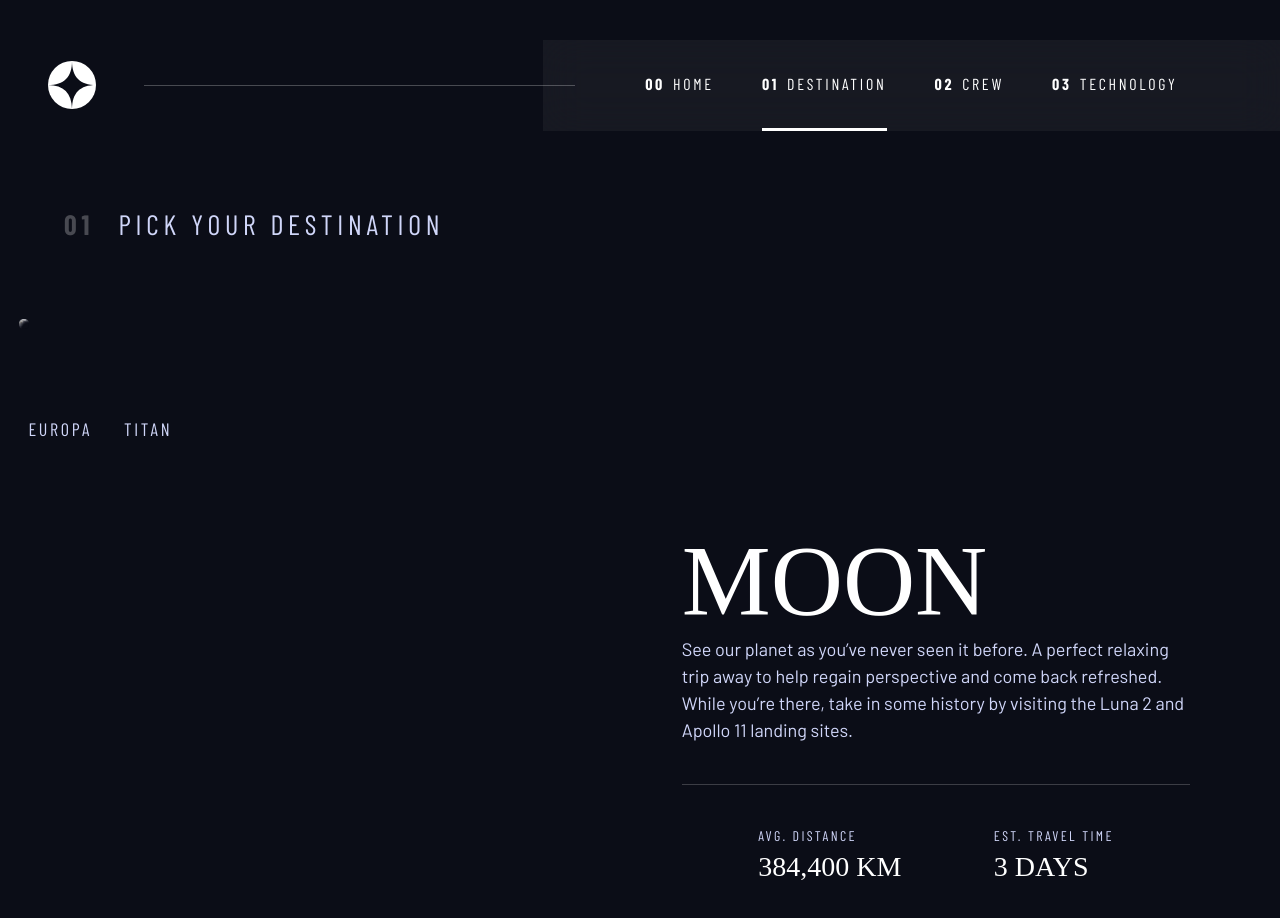
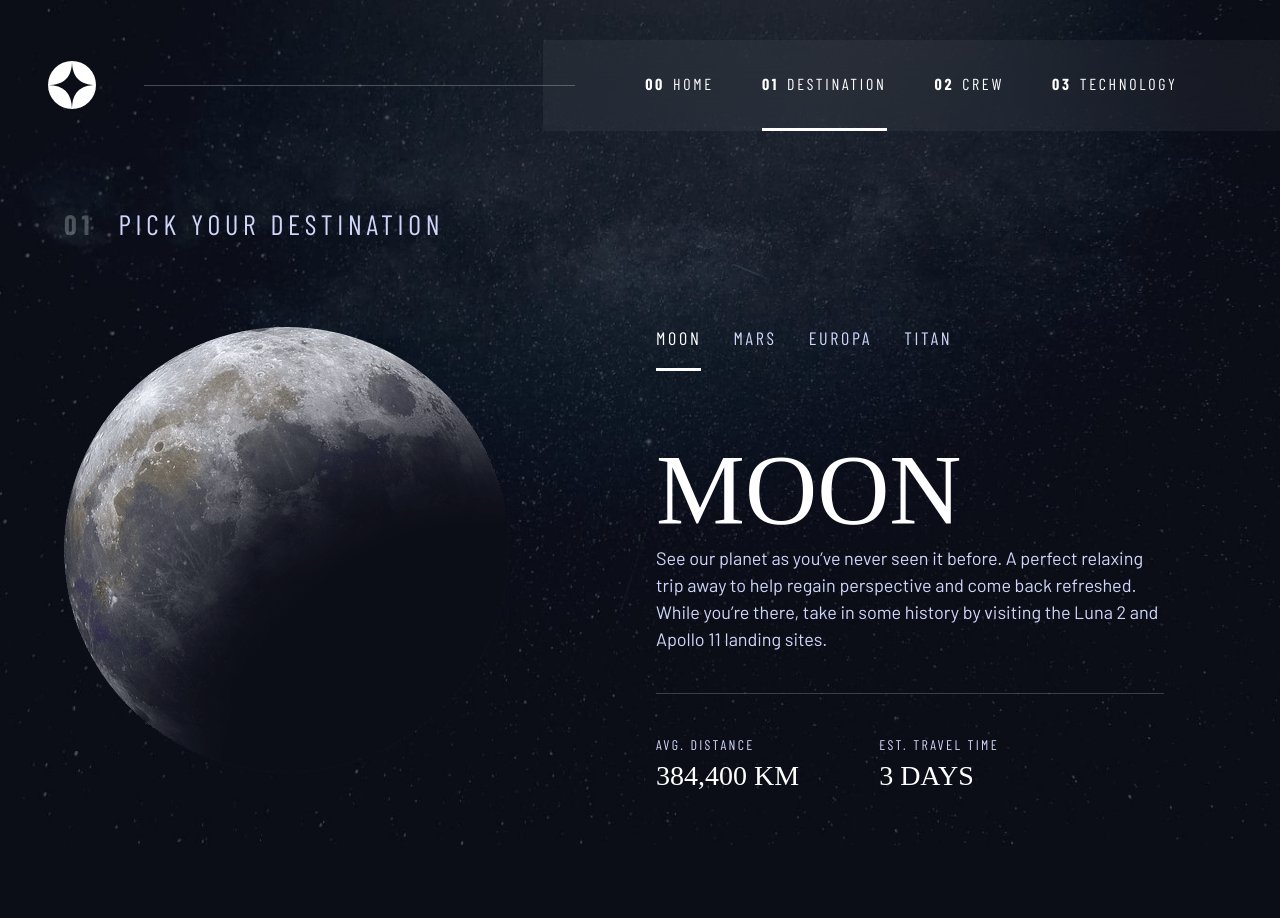
Before and after one commit to thien2218/space-travel, a Next.js app: page /destination in a window 1280 px wide. Shown: the top 918 px of the page. After the commit the page ends 845 px from the top, so only its background shows below. Built offline with nearby package versions, Linux system fonts and the light colour scheme; a web font is replaced by a local one.

Commit message:
Finished destination page

```diff
--- a/components/Destinations.css
+++ b/components/Destinations.css
@@ -1,4 +1,9 @@
 /* Destination layout */
+.destination {
+   background-image: url(../public/assets/destination/background-destination-mobile.jpg);
+   background-size: cover;
+}
+
 .grid-container--destination {
    --flow-space: 2rem;
    grid-template-areas:
@@ -32,7 +37,15 @@
    margin-top: 2.5rem;
 }
 
+.destination-meta p {
+   font-size: 1.75rem;
+}
+
 @media (min-width: 35em) {
+   .destination {
+      background-image: url(../public/assets/destination/background-destination-tablet.jpg);
+   }
+
    .numbered-title {
       justify-self: start;
       margin-top: 2rem;
@@ -43,3 +56,14 @@
       justify-content: space-evenly;
    }
 }
+
+@media (min-width: 45em) {
+   .destination {
+      background-image: url(../public/assets/destination/background-destination-desktop.jpg);
+   }
+
+   .destination-meta {
+      justify-content: start;
+      --gap: min(8vw, 5rem);
+   }
+}
--- a/pages/_app.js
+++ b/pages/_app.js
@@ -10,11 +10,11 @@ function MyApp({ Component, pageProps }) {
    return (
       <>
          <Head>
-            <meta name="viewport" content="width=device-width, initial-scale=1.0" />
+            <meta name="viewport" content="width=device-width,initial-scale=1.0" />
             <title>Space Travel</title>
          </Head>
 
-         <div className={`${pathname == '' ? 'home' : pathname}`}>
+         <div className={`${pathname == '' ? 'home' : pathname} height100`}>
             <a href="#main" className='skip-to-main'>Skip to main</a>
             <Header pathname={pathname} />
             <Component {...pageProps} />
--- a/pages/destination.js
+++ b/pages/destination.js
@@ -39,12 +39,12 @@ const Destination = ({ destinations }) => {
             <div className='flex destination-meta'>
                <div>
                   <h3 className="fs-200 ff-sans-cond letter-spacing-3 uppercase text-accent">Avg. distance</h3>
-                  <p className='fs-500 ff-serif uppercase'>{destinations[active].distance}</p>
+                  <p className='ff-serif uppercase'>{destinations[active].distance}</p>
                </div>
 
                <div>
                   <h3 className="fs-200 ff-sans-cond letter-spacing-3 uppercase text-accent">Est. travel time</h3>
-                  <p className='fs-500 ff-serif uppercase'>{destinations[active].travel}</p>
+                  <p className='ff-serif uppercase'>{destinations[active].travel}</p>
                </div>
             </div>
          </article>
--- a/public/constants/images.js
+++ b/public/constants/images.js
@@ -13,26 +13,26 @@ import spaceport from '../assets/technology/image-spaceport-landscape.jpg';
 import spaceCapsule from '../assets/technology/image-space-capsule-landscape.jpg';
 
 import logo from '../assets/shared/logo.svg';
-import menu from '../assets/shared/icon-hamburger.svg';
-import close from '../assets/shared/icon-close.svg';
 
 const images = {
+   crew: [
       anousheh,
       douglas,
       mark,
       victor,
+   ],
    planets: [
       moon,
       mars,
       europa,
       titan,
    ],
+   tech: [
       launchVehicle,
       spaceport,
       spaceCapsule,
+   ],
    logo,
-   menu,
-   close
 }
 
 export default images
--- a/styles/globals.css
+++ b/styles/globals.css
@@ -177,6 +177,10 @@ textarea {
    transform: translateY(0);
 }
 
+.height100 {
+   min-height: 100vh;
+}
+
 /* Colors */
 .bg-dark { background-color: rgba( var(--color-dark) ); }
 .bg-accent { background-color: rgba( var(--color-light) ); }
@@ -312,7 +316,6 @@ textarea {
 
 /* Home */
 .home {
-   min-height: 100vh;
    display: grid;
    grid-template-rows: min-content 1fr;
    background-image: url(../public/assets/home/background-home-mobile.jpg);
@@ -349,18 +352,29 @@ textarea {
       gap: var(--container-gap, 2rem);
    }
 
-   .grid-container > *:first-child {
+   .grid-container--home {
+      padding-bottom: max(6rem, 20vh);
+      align-items: end;
+   }
+
+   .grid-container--home > *:first-child {
       grid-column: 2;
    }
 
-   .grid-container > *:last-child {
+   .grid-container--home > *:last-child {
       grid-column: 3;
-      /* justify-self: end; */
    }
 
-   .grid-container--home {
-      padding-bottom: max(6rem, 20vh);
-      align-items: end;
+   .grid-container--destination {
+      justify-items: start;
+      grid-template-areas:
+         '. title title .'
+         '. image tabs .'
+         '. image content .';
+   }
+
+   .grid-container--destination > .destination-image {
+      max-width: 90%;
    }
 }
 
```
Lines whose indentation alone changed are shown as unchanged.
